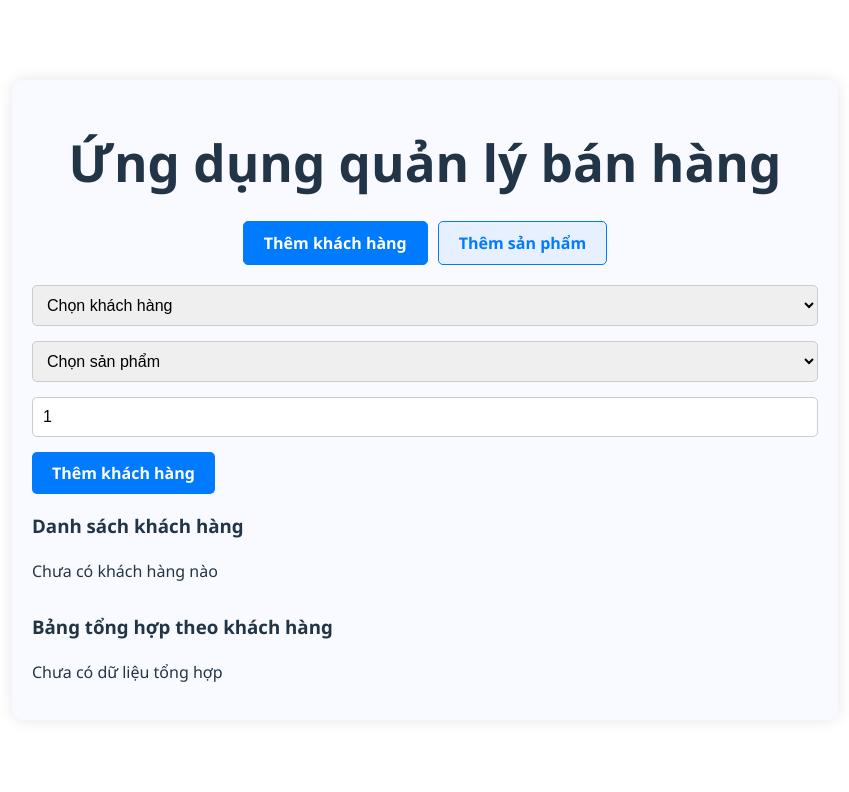
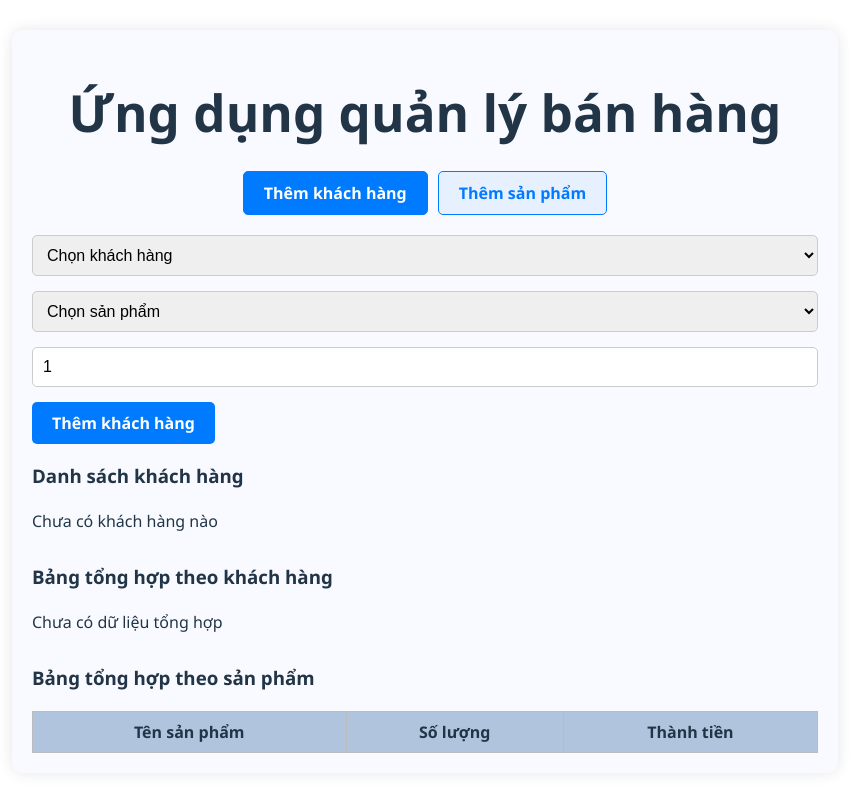
Before and after one commit to gmbplus95/simple-app, a React (Vite) app: page / in a window 1280 px wide. Shown: the top 792 px of the page, without its empty margins (215-1064 px from the left). Built offline with nearby package versions, Linux system fonts and the light colour scheme.

Commit message:
add total products

```diff
--- a/src/App.jsx
+++ b/src/App.jsx
@@ -173,6 +173,13 @@ export default function App() {
     return acc;
   }, {});
 
+    const groupedProducts = customers.reduce((acc, cur) => {
+    if (!acc[cur.product]) acc[cur.product] = { total: 0, price: 0 };
+    acc[cur.product].total += customers.filter(p => p.product == cur.product)[0].quantity;
+    acc[cur.product].price += products.filter(p => p.name == cur.product)[0].price * acc[cur.product].total;
+    return acc;
+  }, {});
+
   const [isNewCustomer, setIsNewCustomer] = useState(false);
   const uniqueCustomerNames = [...new Set(customers.map(c => c.name))];
   function handlePrintCustomer(customerName) {
@@ -314,8 +321,7 @@ export default function App() {
           <input
             style={styles.input}
             placeholder="Số lượng"
-            type="number"
-            min={1}
+            type="text"
             value={quantity}
             onChange={(e) => setQuantity(Number(e.target.value))}
           />
@@ -349,7 +355,7 @@ export default function App() {
                 </button>{" "}
                 <button onClick={() => deleteCustomer(i)} style={styles.smallBtnDelete}>
                   Xóa
-                </button>
+                </button>{" "}
                 <button
                   onClick={() => handlePrintCustomer(c.name)}
                   style={{ ...styles.smallBtn, backgroundColor: "#28a745" }}
@@ -360,7 +366,6 @@ export default function App() {
             ))}
           </ul>
 
-          {/* Bảng tổng hợp */}
           <h3 style={{ marginTop: 30 }}>Bảng tổng hợp theo khách hàng</h3>
           {customers.length === 0 ? (
             <p>Chưa có dữ liệu tổng hợp</p>
@@ -430,6 +435,41 @@ export default function App() {
                   </td>
                 </tr>
               </tfoot>
+            </table>
+          )}
+
+          <h3 style={{ marginTop: 30 }}>Bảng tổng hợp theo sản phẩm</h3>
+          {groupedProducts.length === 0 ? (
+            <p>Chưa có dữ liệu tổng hợp</p>
+          ) : (
+            <table style={styles.table}>
+              <thead>
+                <tr>
+                  <th style={styles.th}>Tên sản phẩm</th>
+                  <th style={styles.th}>Số lượng</th>
+                  <th style={styles.th}>Thành tiền</th>
+                </tr>
+              </thead>
+              <tbody>
+                {Object.entries(groupedProducts).map(([productName, data]) => (
+                  <React.Fragment key={productName}>
+                      <tr key={productName}>
+                          <td
+                            style={{ ...styles.td, fontWeight: "bold" }}
+                          >
+                            {productName}
+                          </td>
+                        <td style={styles.td}>{data.total}</td>
+                        <td style={styles.td}>
+                          {data.price.toLocaleString("vi-VN", {
+                            style: "currency",
+                            currency: "VND",
+                          })}
+                        </td>
+                      </tr>
+                  </React.Fragment>
+                ))}
+              </tbody>
             </table>
           )}
         </div>
```
